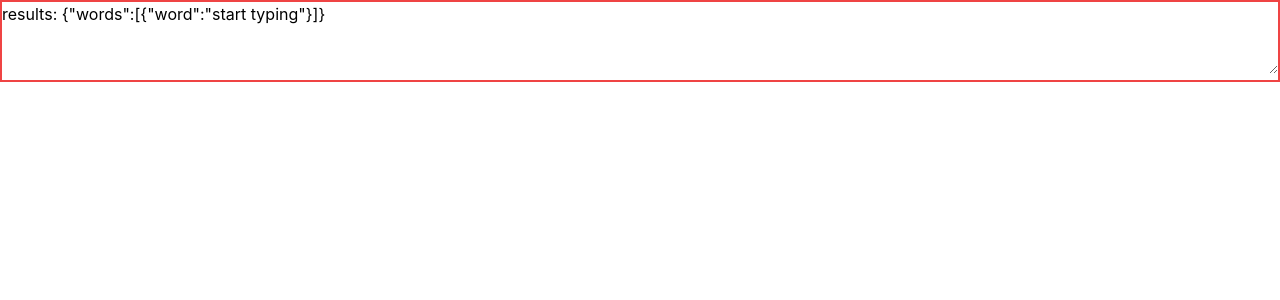
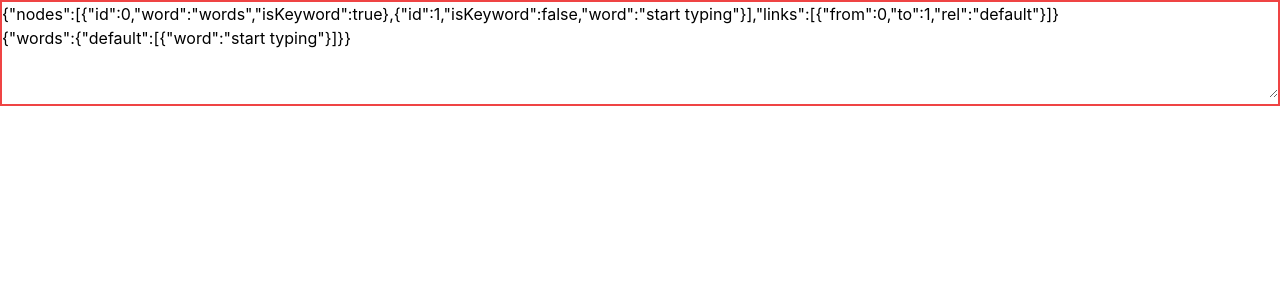
Before and after one commit to dempseyc/word-candy, a Next.js app: page / in a window 1280 px wide. Shown: the top 300 px of the page. Built offline with nearby package versions, Linux system fonts and the light colour scheme.

Commit message:
organize data to network graph for display

```diff
--- /dev/null
+++ b/src/components/ResultsDisplay.js
@@ -0,0 +1,36 @@
+// will need a text block Props: bgColor, txtColor, borderColor, keyWord, rel, word, xPos, yPos, Links: [maybe index from serialized object]
+
+// const WordBlock = (props) => {
+//     const {bgColor, txtColor, borderColor, keyWord, rel, word, xPos, yPos, links} = props;
+//     return <div className="word-block">{word}</div>
+// }
+
+
+const networkOfWords = (obj, network={nodes:[],links:[]}, indexFrom=0, keywordIndex=0) => {
+    for (let key in obj) {
+        // handle keywords
+        network.nodes.push({id: indexFrom, word: key, isKeyword: true});
+        keywordIndex = indexFrom;
+        indexFrom++;
+        // handle querykeys
+        let queries = obj[key];
+        for (let qkey in queries) {
+            queries[qkey].forEach(item => {
+                network.nodes.push({id: indexFrom, isKeyword: false, ...item})
+                network.links.push({from: keywordIndex, to: indexFrom, rel: qkey})
+                indexFrom++;
+            })
+        }
+    }
+    return network;
+}
+
+const ResultsDisplay = (props) => {
+    const {keyWord, data} = props;
+    return (<div><p>{JSON.stringify(networkOfWords(data))}</p>
+    <p>{JSON.stringify(data)}</p></div>)
+}
+
+export default ResultsDisplay;
+
+// {"bust":{"rel_bga":[{"word":"of","score":312295},{"word":".","score":96099},{"word":"in","score":44213},{"word":"and","score":33041},{"word":"was","score":20030}],"ml":[{"word":"binge","score":13316882,"tags":["syn","n","results_type:primary_rel"]},{"word":"flop","score":13027431,"tags":["syn","n"]},{"word":"raid","score":12841573,"tags":["syn","n"]},{"word":"burst","score":12781219,"tags":["syn","n"]},{"word":"break","score":12567263,"tags":["syn","n"]}]}}
--- a/src/components/ResultsShower.js
+++ b/src/components/ResultsFetcher.js
@@ -1,7 +1,11 @@
-import useSWR from "swr";
+import useSWR from 'swr';
+import {useRef, useEffect} from 'react';
+import ResultsDisplay from './ResultsDisplay';
 
-const ResultsShower = (props) => {
+const ResultsFetcher = (props) => {
     const {query, queryParams} = props;
+
+    const reducedData = useRef();
     // const fetcher = async (url) => await fetch(url).then(res => res.json())
     const fetchWithParams = async (url) => {
         return await fetch(url,{
@@ -14,18 +18,20 @@ const ResultsShower = (props) => {
         .then(res => res.json())
     };
     // const {data, error} = useSWR(`/api/words/${query}`, fetcher)
-    const {data, error} = useSWR(`/api/words/${query}`, fetchWithParams)
+    const {data, error} = useSWR(`/api/words/${query}`, fetchWithParams, {onSuccess: (data) => {
+        reducedData.current = {...data, ...reducedData.current}
+    } });
+
     console.log('rs', query, data);
 
     if (error) return <div>Failed to load</div>
-    if (!data ) return <div>Loading...</div>
+    if (!data ) { return <div>Loading...</div> }
 
     return (
         <div className="results">
-            results:
-            <span key={query}> {JSON.stringify(data)}</span>
+            <ResultsDisplay keyWord={query} data={reducedData.current} />
         </div>
     )
 }
 
-export default ResultsShower
+export default ResultsFetcher
--- a/src/pages/api/words/index.js
+++ b/src/pages/api/words/index.js
@@ -1,3 +1,3 @@
 export default function (req,res) {
-    res.status(200).json({words: [{word: "start typing"}]});
+    res.status(200).json({words: { default:[{word: "start typing"}] } });
 }
--- a/src/pages/index.js
+++ b/src/pages/index.js
@@ -1,14 +1,14 @@
 import {useState} from 'react'
 import ObservedTextArea from '../components/ObservedTextArea.js'
-import ResultsShower from '../components/ResultsShower'
+import ResultsFetcher from '../components/ResultsFetcher'
 
-const queryParams = ['ml','rel_bga']
+const queryParams = ['ml','rel_rhy']
 
 export default function Home() {
-  const [display, setDisplay] = useState(<ResultsShower query="" queryParams={queryParams}/>);
+  const [display, setDisplay] = useState(<ResultsFetcher query="" queryParams={queryParams}/>);
 
   const makeQuery = function (query) {
-    setDisplay(<ResultsShower query={query} queryParams={queryParams}/>);
+    setDisplay(<ResultsFetcher query={query} queryParams={queryParams}/>);
   }
 
   return (
```
